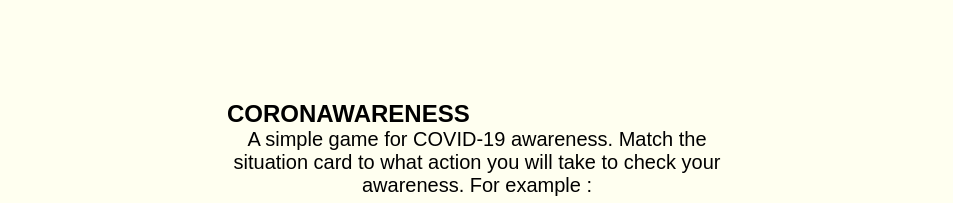
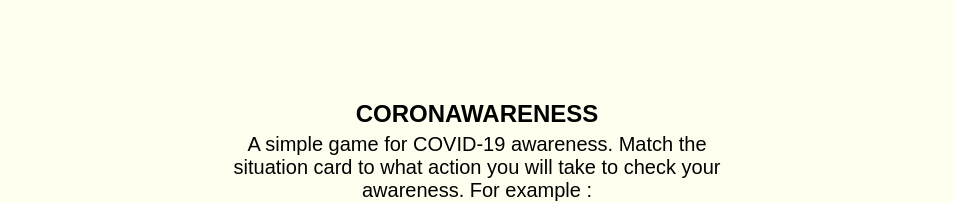
Before and after one commit to purvishshah/Coronawareness, a plain HTML site: page index.html in a window 1280 px wide. Shown: the top 203 px of the page, without its empty margins (163-1116 px from the left). Drawn offline with Linux system fonts and the light colour scheme.

Commit message:
Add files via upload

```diff
--- a/style.css
+++ b/style.css
@@ -11,6 +11,12 @@ body {
     background: #FFFFF0;
 
 
+}
+
+h1 {
+    font-size: 24px;
+    padding-bottom: 5px;
+    margin: auto;
 }
 
 .p1 {
```
